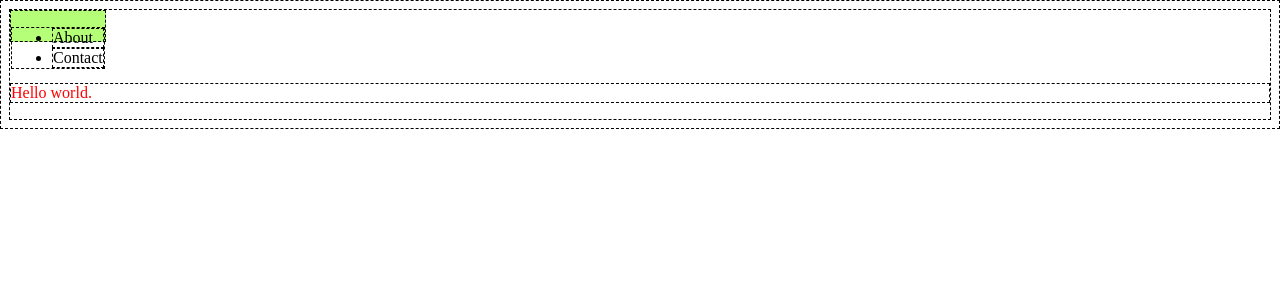
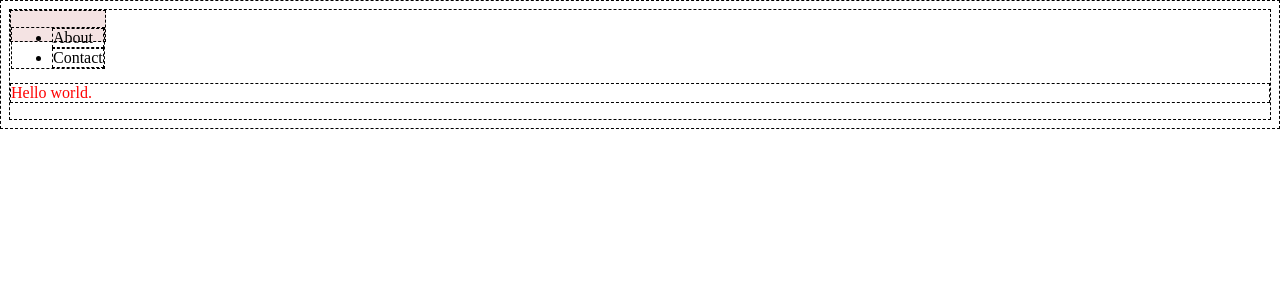
Before and after one commit to DavidBensonAB/chalkspark, a Jekyll site: the page built from index.html, in a window 1280 px wide. Shown: the top 300 px of the page. Built offline with Jekyll 4.4.1, drawn with Linux system fonts in a browser that asks for light colours.

Commit message:
Update main.css

```diff
--- a/css/main.css
+++ b/css/main.css
@@ -9,7 +9,7 @@ p {
 .nav {
   margin: auto;
   height: 30px;
-  background-color: #b4ff77;
+  background-color: #f4e3e3;
   display: inline-block;
 }
 
```
